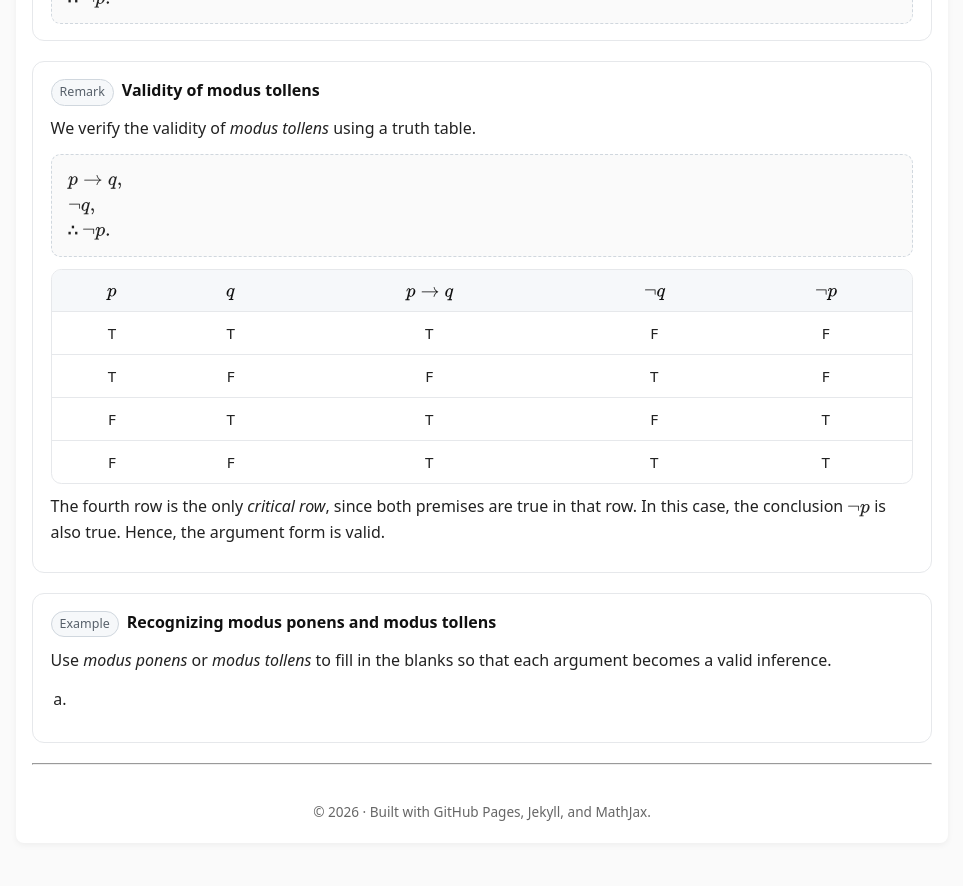
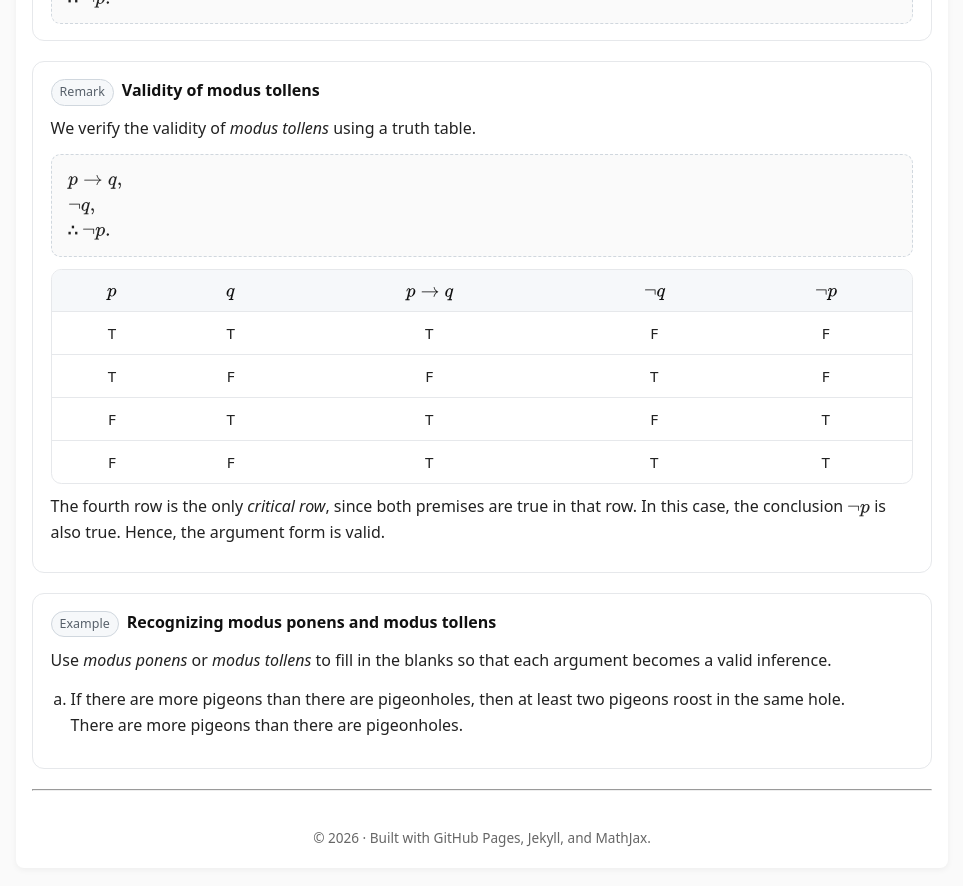
Before and after one commit to SaleemKamaludin/SaleemKamaludin.github.io, a Jekyll site: the page built from courses/comp1604/lecture-notes/lecture-01/index.md, in a window 1280 px wide and 900 px high, scrolled down 4759 px. Shown: the top 886 px of the window, without its empty margins (158-1121 px from the left). Built offline with Jekyll 4.4.1, drawn with Linux system fonts in a browser that asks for light colours.

Commit message:
Update index.md

```diff
--- a/courses/comp1604/lecture-notes/lecture-01/index.md
+++ b/courses/comp1604/lecture-notes/lecture-01/index.md
@@ -1513,3 +1513,5 @@ It is instructive to verify that modus ponens is a valid argument form. Doing so
  <ol type="a">
 <li>
   <p style="margin:.35rem 0;">
+ If there are more pigeons than there are pigeonholes, then at least two pigeons roost in the same hole.<br>
+          There are more pigeons than there are pigeonholes.
```
